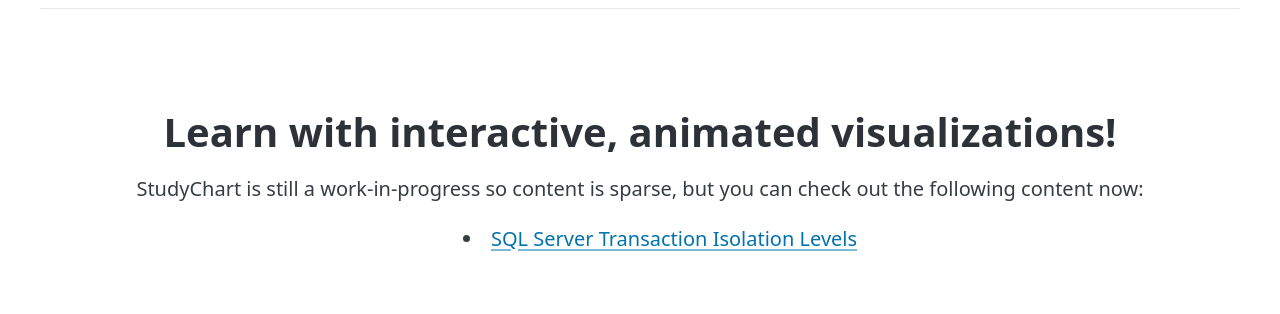
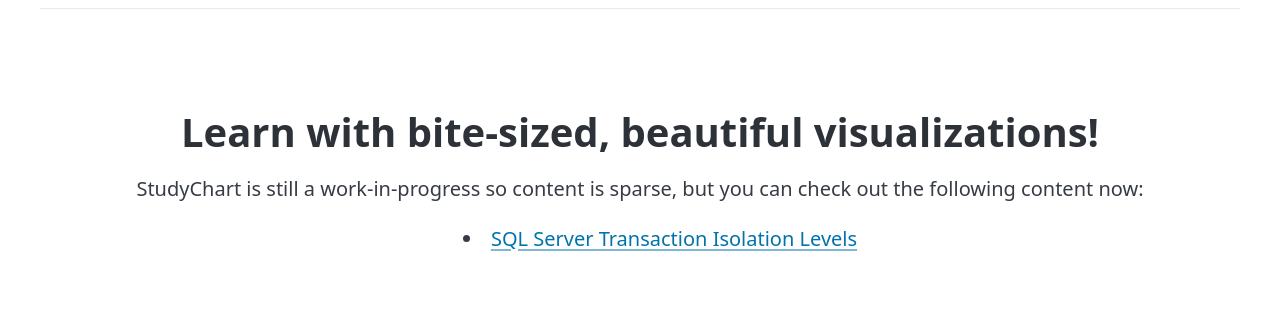
Before and after one commit to ColeDeanShepherd/ScholarChart, a website built with Vite: page index.html in a window 1280 px wide. Shown: the part 103-417 px from the top of the page. Built offline with nearby package versions, Linux system fonts and the light colour scheme.

Commit message:
Progress

```diff
--- a/index.html
+++ b/index.html
@@ -4,7 +4,7 @@
     <meta charset="UTF-8" />
     <meta name="viewport" content="width=device-width, initial-scale=1.0" />
     <meta name="color-scheme" content="light dark">
-    <meta name="description" content="Learn with interactive, animated visualizations!" />
+    <meta name="description" content="Learn with bite-sized, beautiful visualizations!" />
 
     <title>ScholarChart</title>
     <link rel="icon" type="image/svg+xml" href="/logo.svg" />
--- a/src/main.ts
+++ b/src/main.ts
@@ -28,7 +28,7 @@
     renderFn: routeContainerElem => {
       routeContainerElem.innerHTML = `
         <section class="hero">
-          <h1>Learn with interactive, animated visualizations!</h1>
+          <h1>Learn with bite-sized, beautiful visualizations!</h1>
           <p>StudyChart is still a work-in-progress so content is sparse, but you can check out the following content now:</p>
           <ul class="lsp-inside">
             <li><a href="/sql-server-transaction-isolation-levels">SQL Server Transaction Isolation Levels</a></li>
```
Also changed, not shown: README.md.
